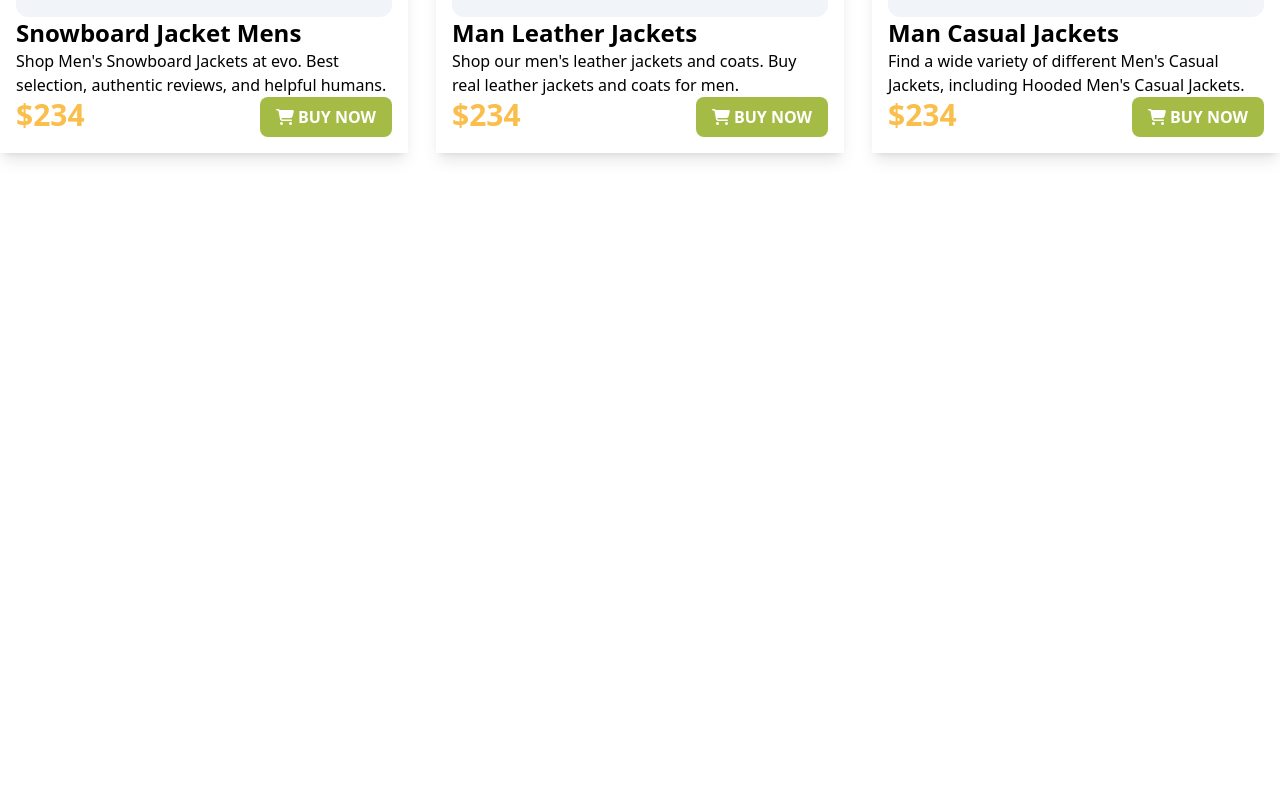
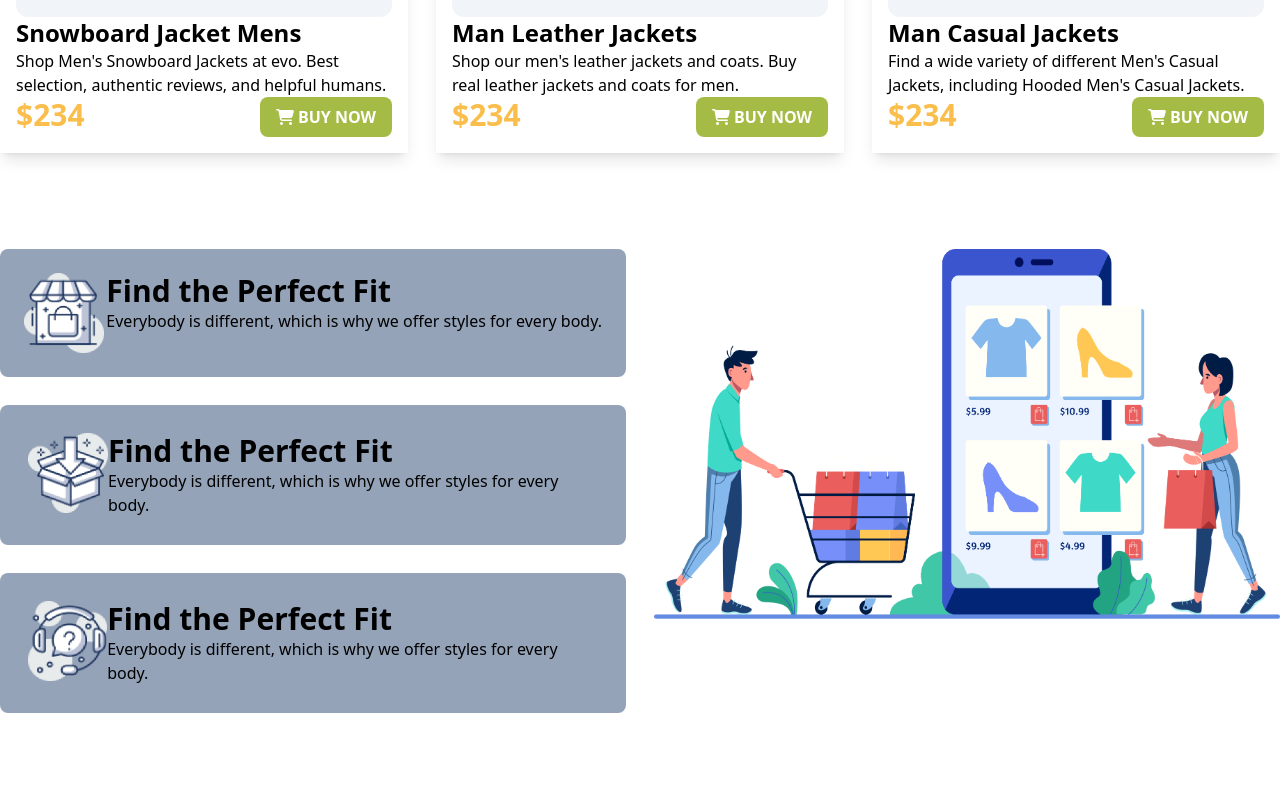
Before and after one commit to Nafis-Fahim50/Buy-Jacket, a plain HTML site: page index.html in a window 1280 px wide. Shown: the part 2011-2804 px from the top of the page. Before the commit the page ends 2244 px from the top, so only its background shows below. Drawn offline with nearby package versions, Linux system fonts and the light colour scheme.

Commit message:
added benefits section

```diff
--- a/index.html
+++ b/index.html
@@ -91,7 +91,7 @@
         </section>
 
         <!-- Man Jacket -->
-        <section class="pb-20">
+        <section class="pb-24">
             <h2 class="text-5xl uppercase font-bold my-11">Man Jacket</h2>
             <div class="grid md:grid-cols-2 lg:grid-cols-3 gap-7 rounded-lg">
                 <!-- jacket-4 -->
@@ -137,6 +137,38 @@
                 </div>
             </div>
         </section>
+        <!-- our benefits -->
+        <section class="pb-20">
+            <div class="grid grid-cols-2 gap-7">
+                <div class="rounded-lg flex justify-between bg-slate-400 p-6">
+                    <img class="w-20 h-20" src="images/house.png" alt="">
+                    <div>
+                        <h3 class="text-3xl font-semibold">Find the Perfect Fit</h3>
+                        <p>Everybody is different, which is why we
+                            offer styles for every body.</p>
+                    </div>
+                </div>
+                <div class="row-span-3">
+                    <img src="images/shopping.png" alt="">
+                </div>
+                <div class="rounded-lg flex justify-between bg-slate-400 p-7">
+                    <img class="w-20 h-20" src="images/box.png" alt="">
+                    <div>
+                        <h3 class="text-3xl font-semibold">Find the Perfect Fit</h3>
+                        <p>Everybody is different, which is why we
+                            offer styles for every body.</p>
+                    </div>
+                </div>
+                <div class="rounded-lg flex justify-between bg-slate-400 p-7">
+                    <img class="w-20 h-20" src="images/question.png" alt="">
+                    <div>
+                        <h3 class="text-3xl font-semibold">Find the Perfect Fit</h3>
+                        <p>Everybody is different, which is why we
+                            offer styles for every body.</p>
+                    </div>
+                </div>
+            </div>
+        </section>
     </main>
 
 
```
